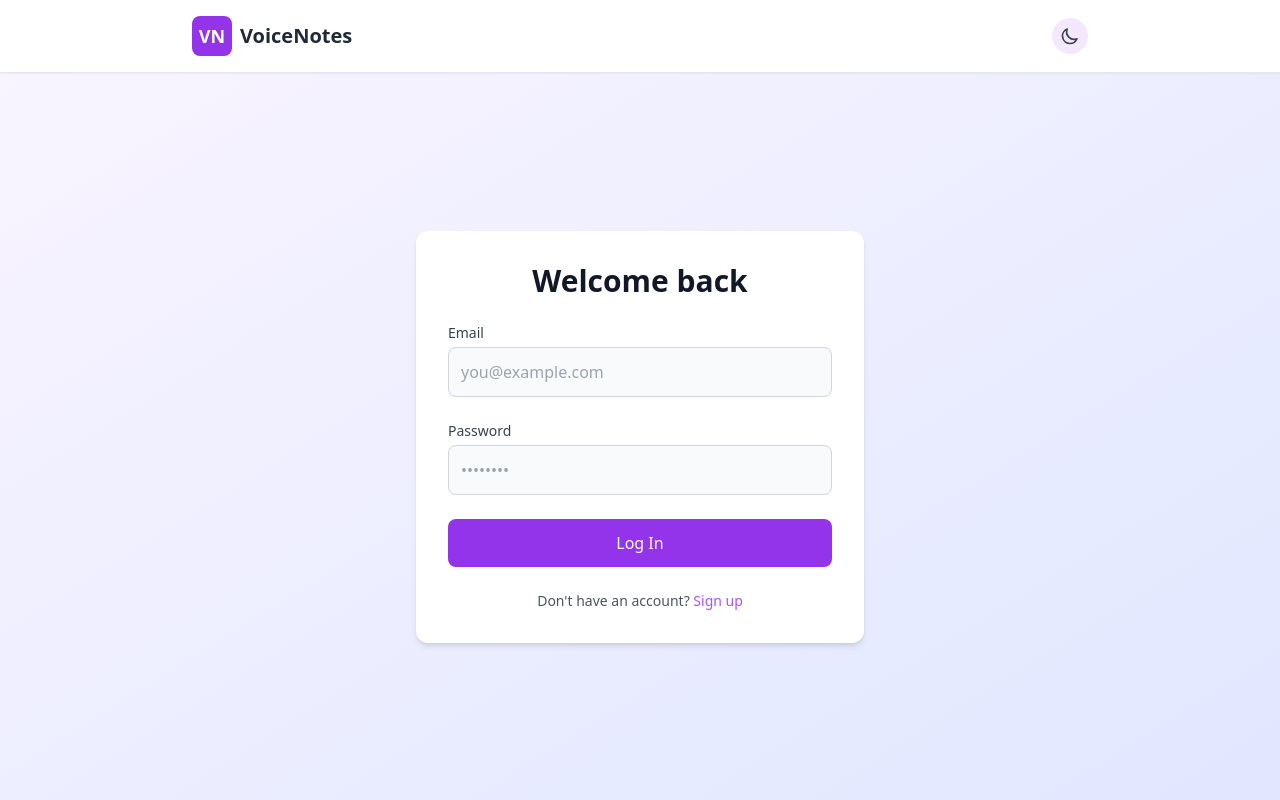
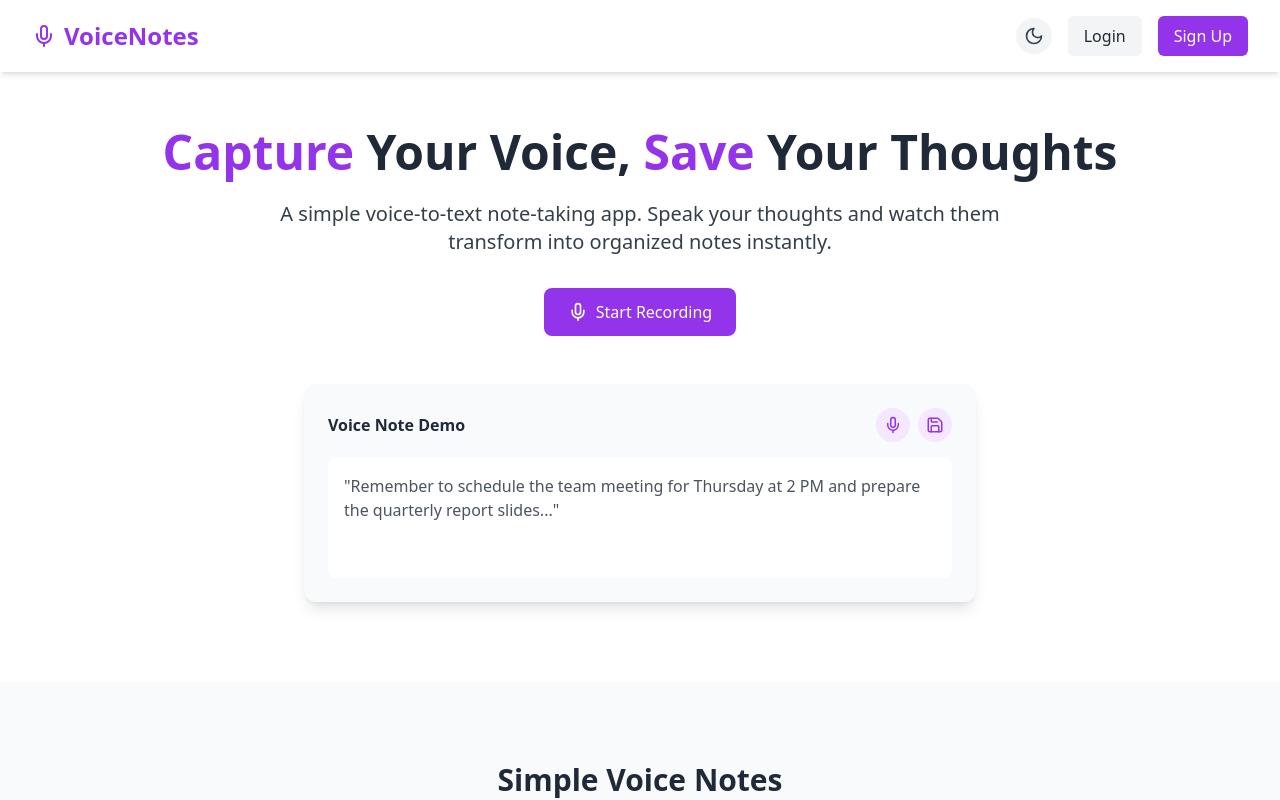
Before and after one commit to Yadushree-k9898/IdeaLog, a React (Vite) app in the folder frontend/: page / in a window 1280 px wide. Before the commit this address led to /login. Shown: the top 800 px of the page. Built offline with nearby package versions, Linux system fonts and the light colour scheme; the HTML template or start-up script is replaced by a standard one.

Commit message:
Update App.jsx

```diff
--- a/frontend/src/App.jsx
+++ b/frontend/src/App.jsx
@@ -9,13 +9,13 @@ const App = () => {
   return (
     <Router>
       <Routes>
-
+       <Route path="/" element={<Home/>} />
         <Route path="/login" element={<Login />} />
         <Route path="/signup" element={<Signup />} />
 
 
         <Route element={<PrivateRoute />}>
-          <Route path="/" element={<Home/>} />
+
           <Route path="/dashboard" element={<Dashboard />} />
         </Route>
       </Routes>
```
